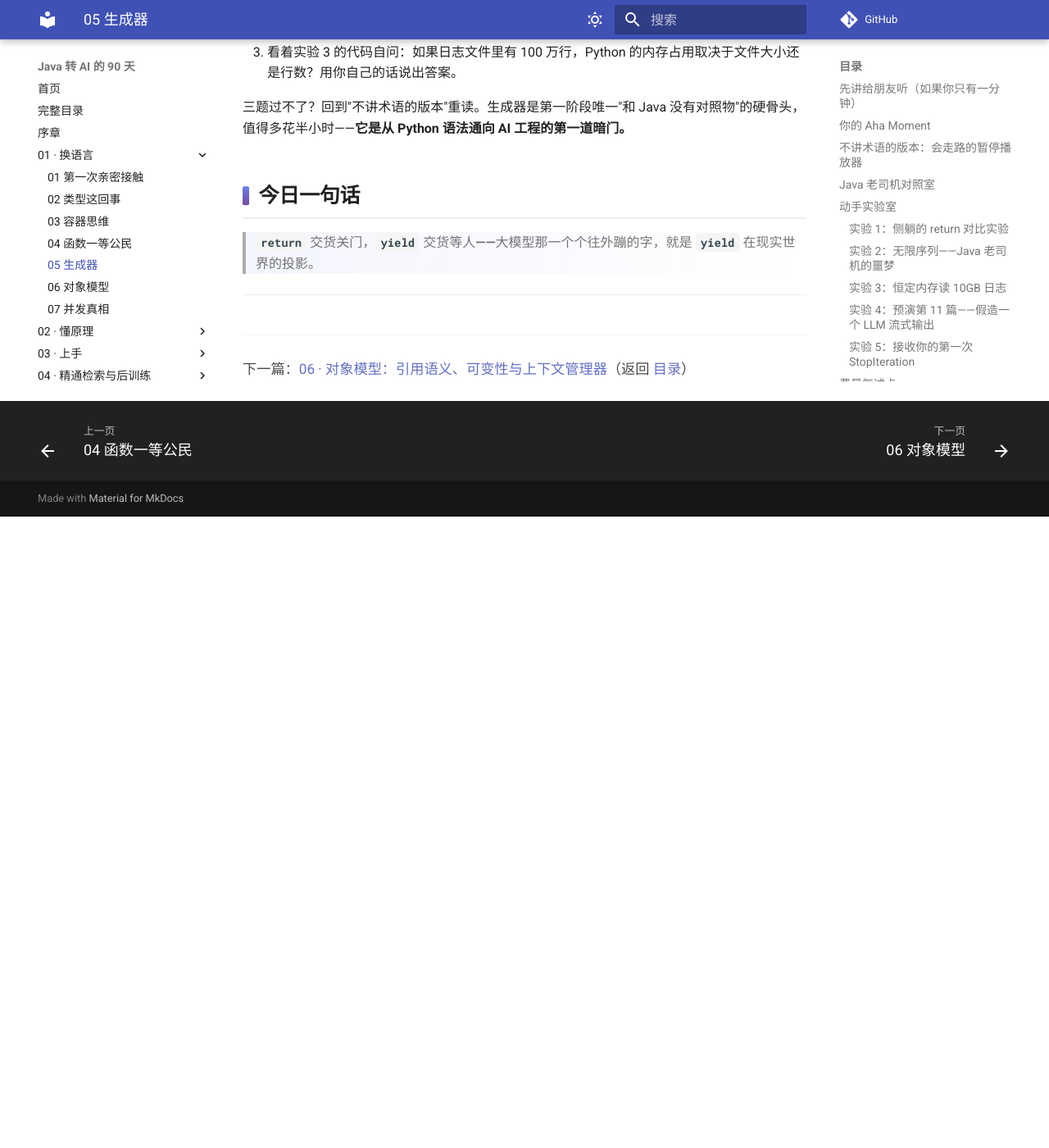
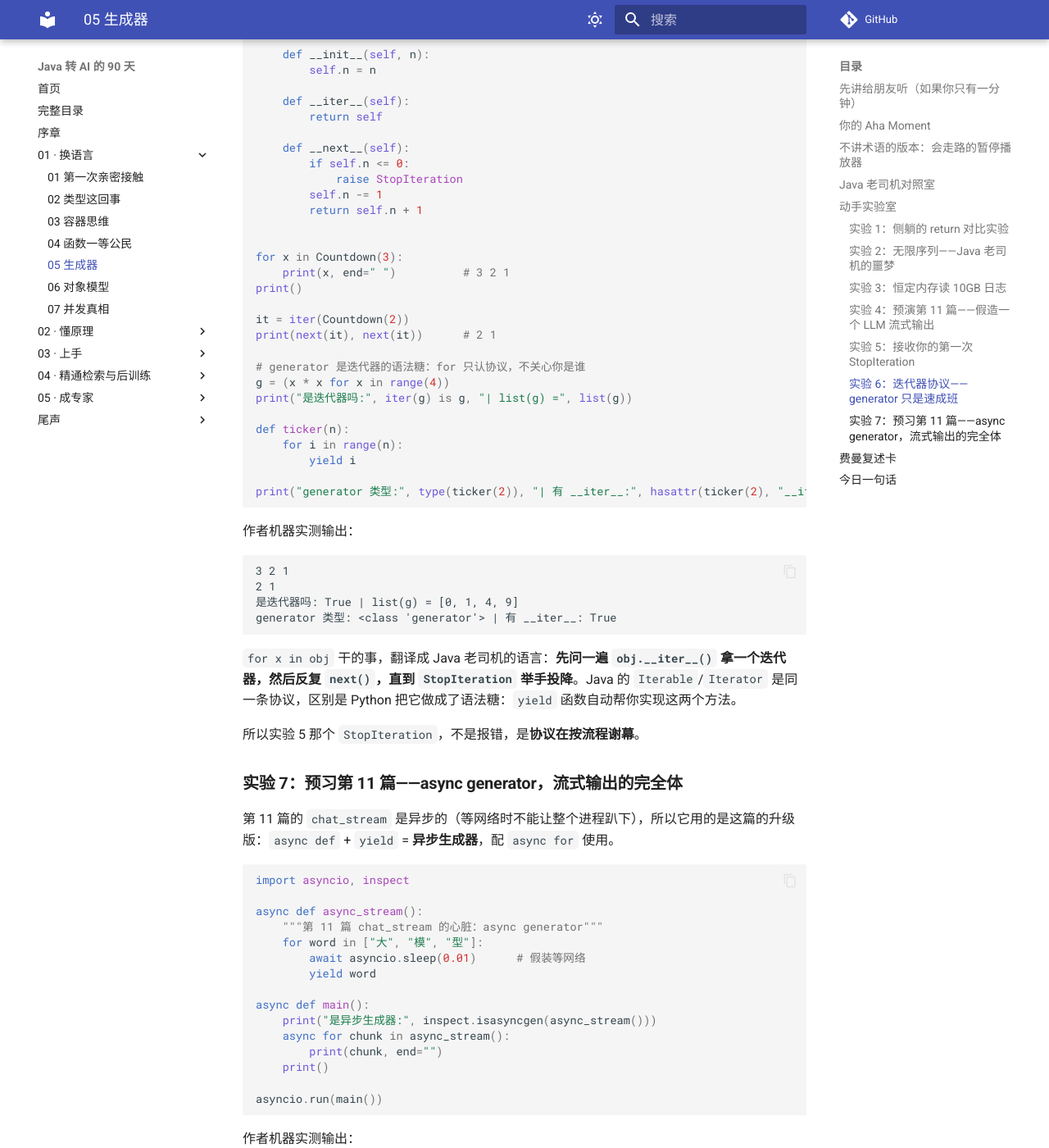
Before and after one commit to cookiespiggy/java-to-ai-in-90-days, an MkDocs documentation site: the page built from docs/05-generators.md, in a window 1280 px wide and 1400 px high, scrolled down 4610 px. Shown: the whole window at 82% size. Built offline with MkDocs 1.6.1 and Material for MkDocs 9.7.7, drawn with Linux system fonts in a browser that asks for light colours; comment, search, counter and statistics services are not loaded; before the commit the page ends 5240 px from its top, so only the background shows below that; some of the changed text lies outside the part shown.

Commit message:
docs: update docs/05-generators.md

````diff
--- a/docs/05-generators.md
+++ b/docs/05-generators.md
@@ -158,6 +158,89 @@ next(g)   # 就是要让它炸：StopIteration
 
 看到的报错文本记下来。下一阶段调 LLM API，流式响应用完后再去 `next()`，就是这个错——到那天你会感谢今天故意犯错的自己。
 
+### 实验 6：迭代器协议——generator 只是速成班
+
+前五个实验你一直在用 `for`，但 `for` 到底凭什么能遍历一个对象？答案只有两个方法，这就是 **迭代器协议**：
+
+```python
+class Countdown:
+    """手写迭代器：协议只有两个方法，dataset 的牙齿"""
+
+    def __init__(self, n):
+        self.n = n
+
+    def __iter__(self):
+        return self
+
+    def __next__(self):
+        if self.n <= 0:
+            raise StopIteration
+        self.n -= 1
+        return self.n + 1
+
+
+for x in Countdown(3):
+    print(x, end=" ")          # 3 2 1
+print()
+
+it = iter(Countdown(2))
+print(next(it), next(it))      # 2 1
+
+# generator 是迭代器的语法糖：for 只认协议，不关心你是谁
+g = (x * x for x in range(4))
+print("是迭代器吗:", iter(g) is g, "| list(g) =", list(g))
+
+def ticker(n):
+    for i in range(n):
+        yield i
+
+print("generator 类型:", type(ticker(2)), "| 有 __iter__:", hasattr(ticker(2), "__iter__"))
+```
+
+作者机器实测输出：
+
+```text
+3 2 1
+2 1
+是迭代器吗: True | list(g) = [0, 1, 4, 9]
+generator 类型: <class 'generator'> | 有 __iter__: True
+```
+
+`for x in obj` 干的事，翻译成 Java 老司机的语言：**先问一遍 `obj.__iter__()` 拿一个迭代器，然后反复 `next()`，直到 `StopIteration` 举手投降**。Java 的 `Iterable`/`Iterator` 是同一条协议，区别是 Python 把它做成了语法糖：`yield` 函数自动帮你实现这两个方法。
+
+所以实验 5 那个 `StopIteration`，不是报错，是**协议在按流程谢幕**。
+
+### 实验 7：预习第 11 篇——async generator，流式输出的完全体
+
+第 11 篇的 `chat_stream` 是异步的（等网络时不能让整个进程趴下），所以它用的是这篇的升级版：`async def` + `yield` = **异步生成器**，配 `async for` 使用。
+
+```python
+import asyncio, inspect
+
+async def async_stream():
+    """第 11 篇 chat_stream 的心脏：async generator"""
+    for word in ["大", "模", "型"]:
+        await asyncio.sleep(0.01)      # 假装等网络
+        yield word
+
+async def main():
+    print("是异步生成器:", inspect.isasyncgen(async_stream()))
+    async for chunk in async_stream():
+        print(chunk, end="")
+    print()
+
+asyncio.run(main())
+```
+
+作者机器实测输出：
+
+```text
+是异步生成器: True
+大模型
+```
+
+对照着记：**同步生成器喂同步循环，异步生成器喂 `async for`**。到第 11 篇写真 LLM 流式调用时，把 `async_stream` 的 `for word in [...]` 换成 `for chunk in response:`，其他一个字符都不用改。
+
 ## 费曼复述卡
 
 1. 向同事解释：为什么 `gen_version()` 这行代码什么都没打印？（不许说"因为它是生成器"）
````
